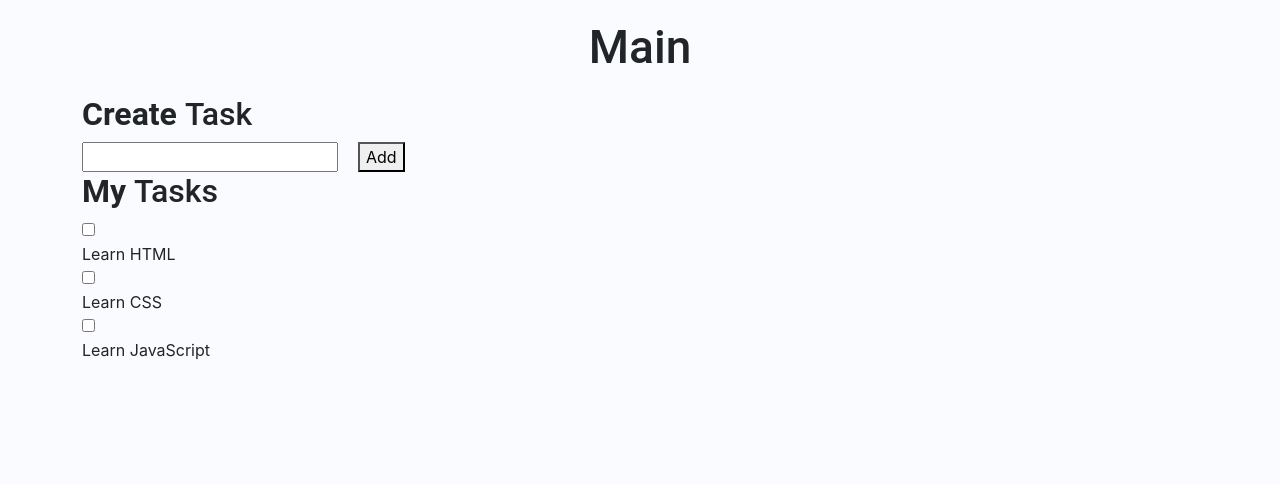
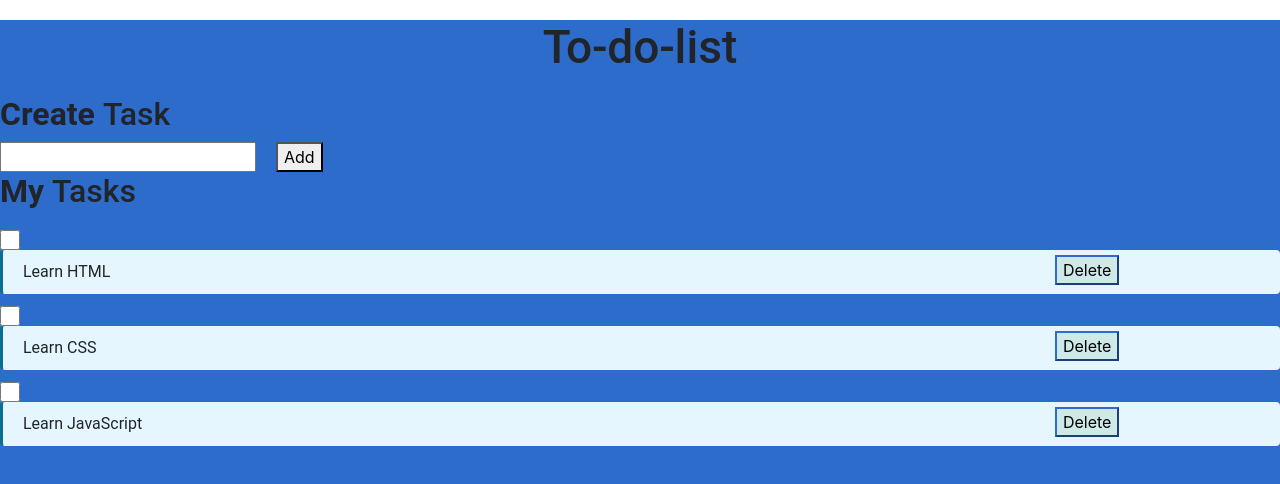
Before and after one commit to Monimrowka/ToDoList-React, a React (Create React App) app in the folder to-do-list-react/: page / in a window 1280 px wide. Shown: the top 484 px of the page. Built offline with nearby package versions, Linux system fonts and the light colour scheme.

Commit message:
basic color

```diff
--- a/to-do-list-react/src/App.css
+++ b/to-do-list-react/src/App.css
@@ -1,11 +1,12 @@
 
 
 .dos-bg-container {
-  background-color: #f9fbfe;
+  background-color: #2d6cca;
   height: 100vh;
 }
 
 .dos-heading {
+
   text-align: center;
   font-family: "Roboto";
   font-size: 46px;
@@ -61,3 +62,42 @@
 
   margin-left: 20px;
 }
+.label-container {
+  display: flex;
+  flex-direction: row-reverse;
+  background-color: #e6f6ff;
+  width: 100%;
+  border-style: solid;
+  border-width: 3px;
+  border-color: #096f92;
+  border-right: none;
+  border-top: none;
+  border-bottom: none;
+  border-radius: 4px;
+}
+
+.checkbox-input {
+  width: 20px;
+  height: 20px;
+  margin-top: 12px;
+  margin-right: 12px;
+}
+
+.checkbox-label {
+  font-family: "Roboto";
+  font-size: 16px;
+  font-weight: 400;
+  width: 82%;
+  margin: 0px;
+  padding-top: 10px;
+  padding-bottom: 10px;
+  padding-left: 20px;
+  padding-right: 20px;
+  border-radius: 5px;
+}
+.deletebtn
+{ margin: 0.3rem;
+  height:30px;
+  border-color: #2d6cca;
+  background-color: rgb(207, 233, 233);
+}
--- a/to-do-list-react/src/App.js
+++ b/to-do-list-react/src/App.js
@@ -5,10 +5,12 @@ import Todo from './Component/Todo';
 let doList = [
   {
     text: "Learn HTML",
+
     uniqueNo: 1
   },
   {
     text: "Learn CSS",
+
     uniqueNo: 2
   },
   {
@@ -18,34 +20,35 @@ let doList = [
 ];
 
 
-function App() {
+ function App() {
+  const addfn =() =>
+  {
+
+  }
   return (
     <>
      <div className="dos-bg-container">
-    <div className="container">
-      <div className="row">
-        <div className="col-12">
-          <h1 className="dos-heading">Main</h1>
+          <h1 className="dos-heading">To-do-list</h1>
           <h1 className="create-task-heading">
             Create <span className="create-task-heading-subpart">Task</span>
           </h1>
           <input type="text" id="doUserInput" className="todo-user-input" />
-          <button className="add-do-button">Add</button>
+          <button className="add-do-button" onClick={addfn}>Add</button>
           <h1 className="do-items-heading">
             My <span className="do-items-heading-subpart">Tasks</span>
           </h1>
           <ul className="do-items-container" id="doItemsContainer">
           {doList.map((eachItem) => (
-           <Todo Details={eachItem} />
+           <Todo textcontent={eachItem} />
 
           ))}
 
 
           </ul>
-        </div>
+
       </div>
-    </div>
-  </div>
+
+
 </>
   );
 }
--- a/to-do-list-react/src/Component/Todo.js
+++ b/to-do-list-react/src/Component/Todo.js
@@ -1,32 +1,29 @@
 import React from 'react';
 
+
 const Todo = props =>
-{
-    const {Details} = props
-    const {text} = Details
+{ console.log(props)
+   const {textcontent} =props
+    const {text} = textcontent
 
 return(
 
-    <div>
-    <li className="todo-item-container d-flex flex-column"></li>
-    <input type="checkbox" id="checkboxInput" className="checkbox-input" />
 
-        <div className="d-flex flex-row label-container">
-          <label for="checkboxInput" className="checkbox-label">{text}
+    <li className="todo-item-container d-flex flex-column">
+    <input type="checkbox" className="checkbox-input" />
 
-          </label>
-
-        </div>
-
-    </div>
+        <div className = "d-flex flex-row label-container">
 
 
-);
-}
+          <label for="checkboxInput" className="checkbox-label">{text}
+          </label>
+          <button className="deletebtn">Delete</button>
+
+          </div>
+        </li>
 
 
 
-
-
-
+        );
+}
 export default Todo;
```
